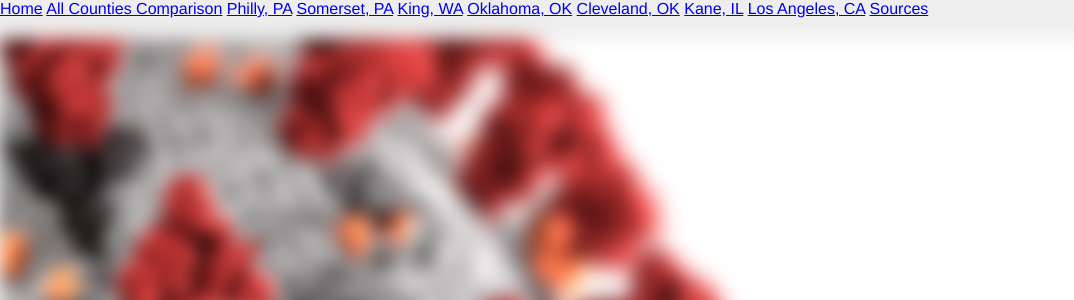
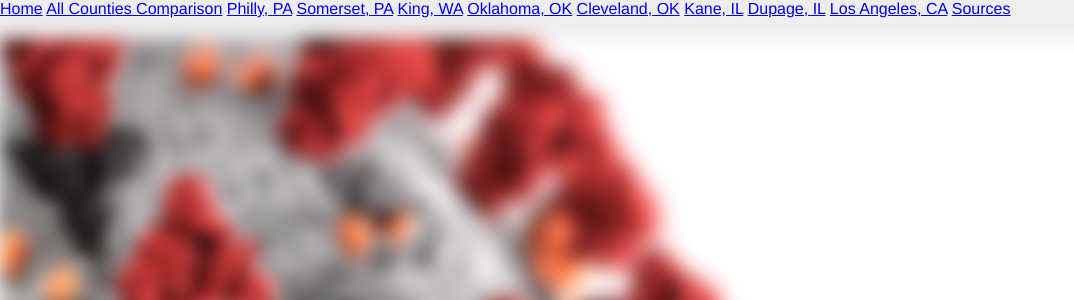
Before and after one commit to timmyoder/covid_tracker, a Django app: page / in a window 1280 px wide. Shown: the top 300 px of the page, without its empty margins (0-1074 px from the left). Run offline with Django 3.2, Linux system fonts and the light colour scheme; parts of the project's set-up code (start-up, migrations or seed data) failed here and were passed over.

Commit message:
add dupage back into the tracker

```diff
--- a/templates/base.jinja2
+++ b/templates/base.jinja2
@@ -22,7 +22,7 @@
         <a class="nav-link " href={%url "oklahoma"%}>Oklahoma, OK</a>
         <a class="nav-link " href={%url "cleveland"%}>Cleveland, OK</a>
         <a class="nav-link " href={%url "kane"%}>Kane, IL</a>
-{#        <a class="nav-link " href={%url "dupage"%}>Dupage, IL</a>#}
+        <a class="nav-link " href={%url "dupage"%}>Dupage, IL</a>
         <a class="nav-link " href={%url "los_angeles"%}>Los Angeles, CA</a>
         <a class="nav-link " href={%url "sources"%}>Sources</a>
 
--- a/vid/comparison_page.py
+++ b/vid/comparison_page.py
@@ -2,6 +2,7 @@
 import vid.plotting
 import datetime
 import pandas as pd
+
 
 class ComparisonPage:
     """Class to serve up location data to specific page"""
--- a/vid/get_data.py
+++ b/vid/get_data.py
@@ -21,7 +21,7 @@
 focus_fips = {'42101': 'philly',
               '42111': 'somerset',
               '53033': 'king',
-              # '17043': 'dupage',
+              '17043': 'dupage',
               '17089': 'kane',
               '40027': 'cleveland',
               '40109': 'oklahoma',
@@ -232,7 +232,7 @@
              'king',
              'kane',
              'oklahoma',
-             # 'dupage',
+             'dupage',
              'cleveland',
              'la',
              'comparison'
--- a/vid/urls.py
+++ b/vid/urls.py
@@ -4,7 +4,7 @@
                        home,
                        king,
                        kane,
-                       # dupage,
+                       dupage,
                        okc,
                        cleveland,
                        los_angeles,
@@ -18,7 +18,7 @@
     path("king/", king, name="king"),
     path("kane/", kane, name="kane"),
     path("oklahoma/", okc, name="oklahoma"),
-    # path("dupage/", dupage, name="dupage"),
+    path("dupage/", dupage, name="dupage"),
     path("cleveland/", cleveland, name="cleveland"),
     path("la/", los_angeles, name="los_angeles"),
     path("sources/", sources, name="sources"),
--- a/vid/views.py
+++ b/vid/views.py
@@ -82,21 +82,21 @@
     return render(request, "location_page.jinja2", {"location_data": kane_page})
 
 
-# @cache_page(CACHE_TTL)
-# def dupage(request):
-#     cases, deaths, r_value, positive_rate = location_data('DuPage', 'Illinois')
-#
-#     dupage_page = LocationPage('DuPage County, IL',
-#                                cases=cases,
-#                                deaths=deaths,
-#                                r_value=r_value,
-#                                positive_rate=positive_rate)
-#     with lock:
-#         dupage_page.create_case_plots()
-#         dupage_page.create_death_plots()
-#         dupage_page.create_r_plot()
-#
-#     return render(request, "location_page.jinja2", {"location_data": dupage_page})
+@cache_page(CACHE_TTL)
+def dupage(request):
+    cases, deaths, r_value, positive_rate = location_data('DuPage', 'Illinois')
+
+    dupage_page = LocationPage('DuPage County, IL',
+                               cases=cases,
+                               deaths=deaths,
+                               r_value=r_value,
+                               positive_rate=positive_rate)
+    with lock:
+        dupage_page.create_case_plots()
+        dupage_page.create_death_plots()
+        dupage_page.create_r_plot()
+
+    return render(request, "location_page.jinja2", {"location_data": dupage_page})
 
 
 @cache_page(CACHE_TTL)
@@ -157,7 +157,7 @@
                 ('Los Angeles', 'California'),
                 ('Cleveland', 'Oklahoma'),
                 ('Oklahoma', 'Oklahoma'),
-                # ('DuPage', 'Illinois'),
+                ('DuPage', 'Illinois'),
                 ('Kane', 'Illinois'),
                 ('King', 'Washington')]
 
@@ -169,7 +169,7 @@
                 'Los Angeles, CA',
                 'Cleveland, OK',
                 'Oklahoma, OK',
-                # 'DuPage, IL',
+                'DuPage, IL',
                 'Kane, IL',
                 'King, WA']
 
```
Also changed, not shown: vid/management/commands/import_actnow.py (deleted, +0 -9 lines), vid/management/commands/import_from_json.py (deleted, +0 -24 lines).
